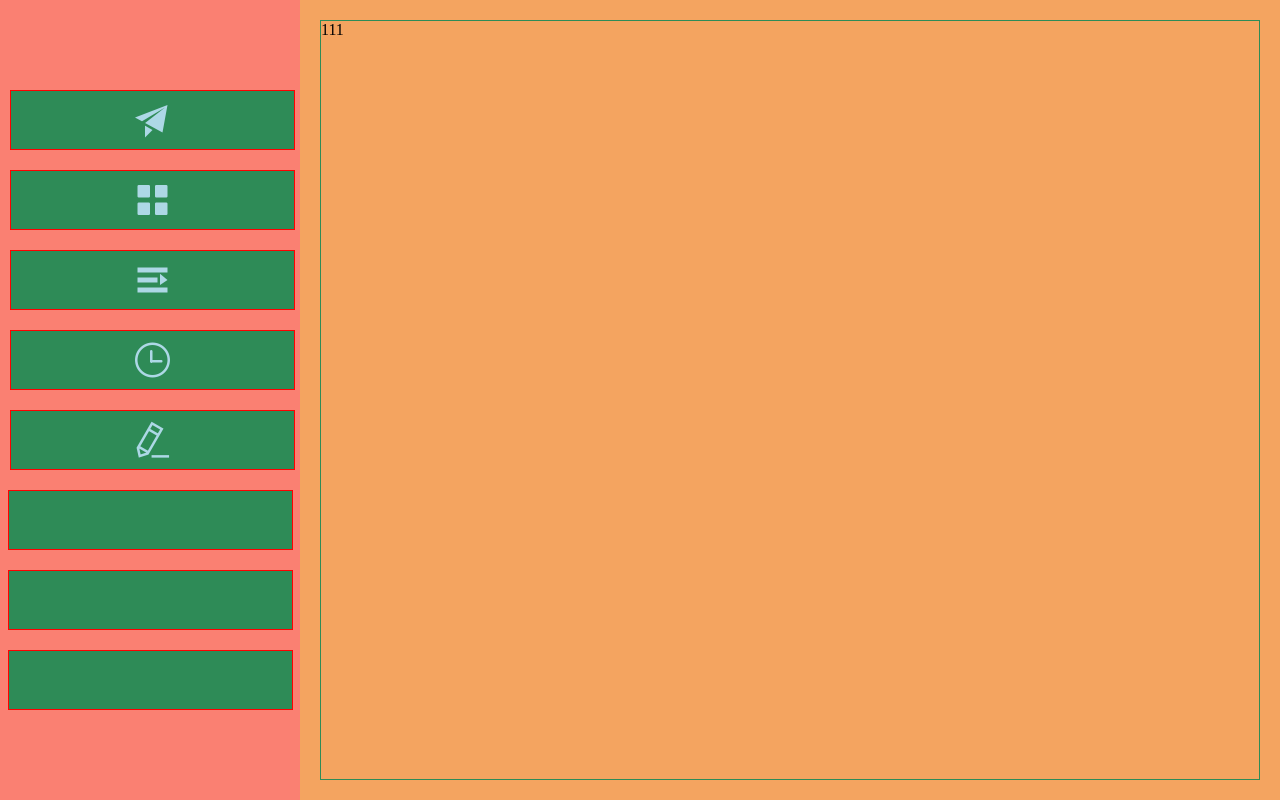
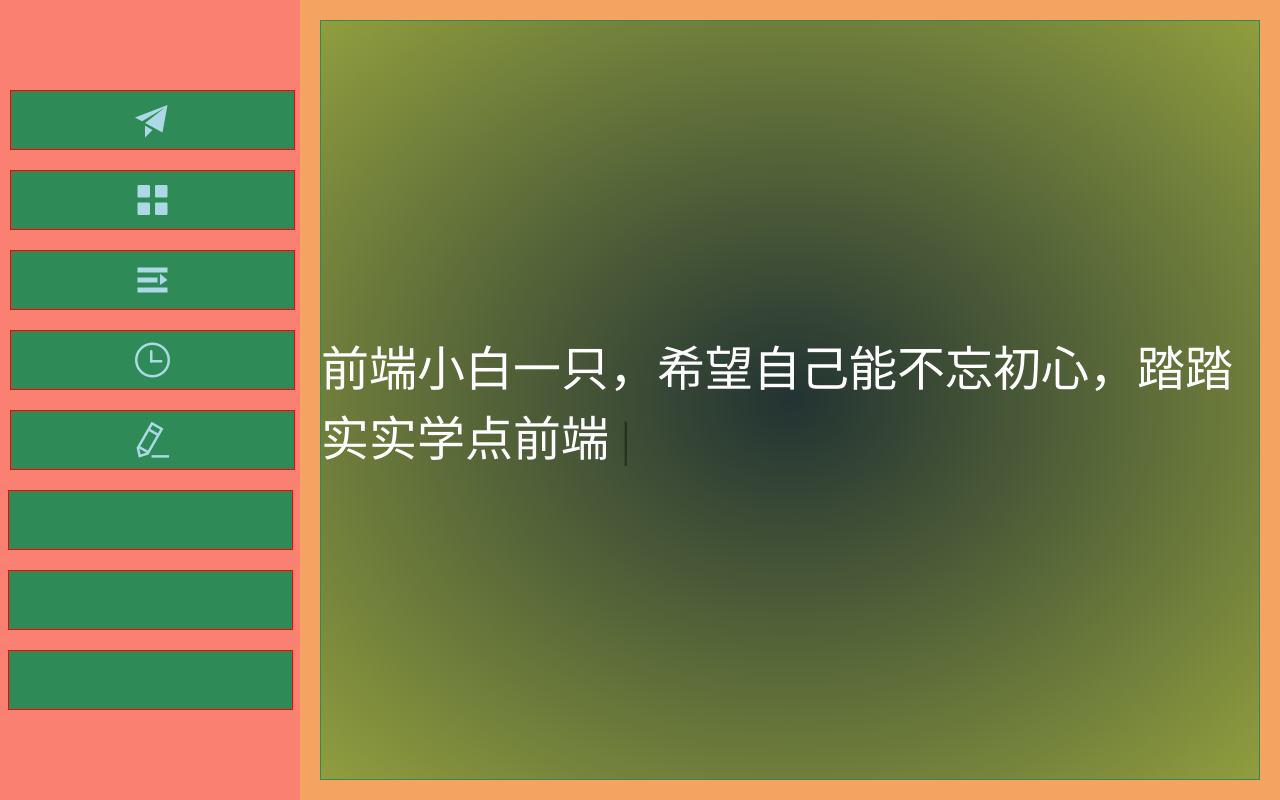
Before and after one commit to yingjieweb/sentry, a Vue app: page /#/type-writer in a window 1280 px wide. Built offline with nearby package versions, Linux system fonts and the light colour scheme.

Commit message:
implement TypeWriter styles and function

```diff
--- a/src/views/TypeWriter.vue
+++ b/src/views/TypeWriter.vue
@@ -1,13 +1,56 @@
 <template>
-  <div>111</div>
+  <div class="container">
+    <div class="text">
+      <span class="word">
+        前端小白一只，希望自己能不忘初心，踏踏实实学点前端 👻
+      </span>
+      <span class="cursor">|</span>
+    </div>
+  </div>
 </template>
 
 <script lang="js">
   export default {
-    name: "TypeWriter"
+    name: "TypeWriter",
+    mounted() {
+      this.init()
+    },
+    methods: {
+      init() {
+        let str = '前端小白一只，希望自己能不忘初心，踏踏实实学点前端 👻'
+
+        const word = document.querySelector('.word')
+        for (let i=1; i<str.length; i++){
+          setTimeout(() => {
+            word.innerHTML = str.substr(0, i)
+          }, (i-1) * 300)
+        }
+      }
+    }
   }
 </script>
 
 <style lang="scss" scoped>
+  .container {
+    background: radial-gradient(#233, rgb(144, 158, 62));
+  }
 
+  .text .word {
+    font-size: 48px;
+    color: #ffffff;
+  }
+  .text .cursor {
+    font-size: 48px;
+    color: #000000;
+    animation: flash 0.8s linear infinite;
+  }
+
+  @keyframes flash {
+    from {
+      opacity: 0;
+    }
+    to {
+      opacity: 1;
+    }
+  }
 </style>
```
